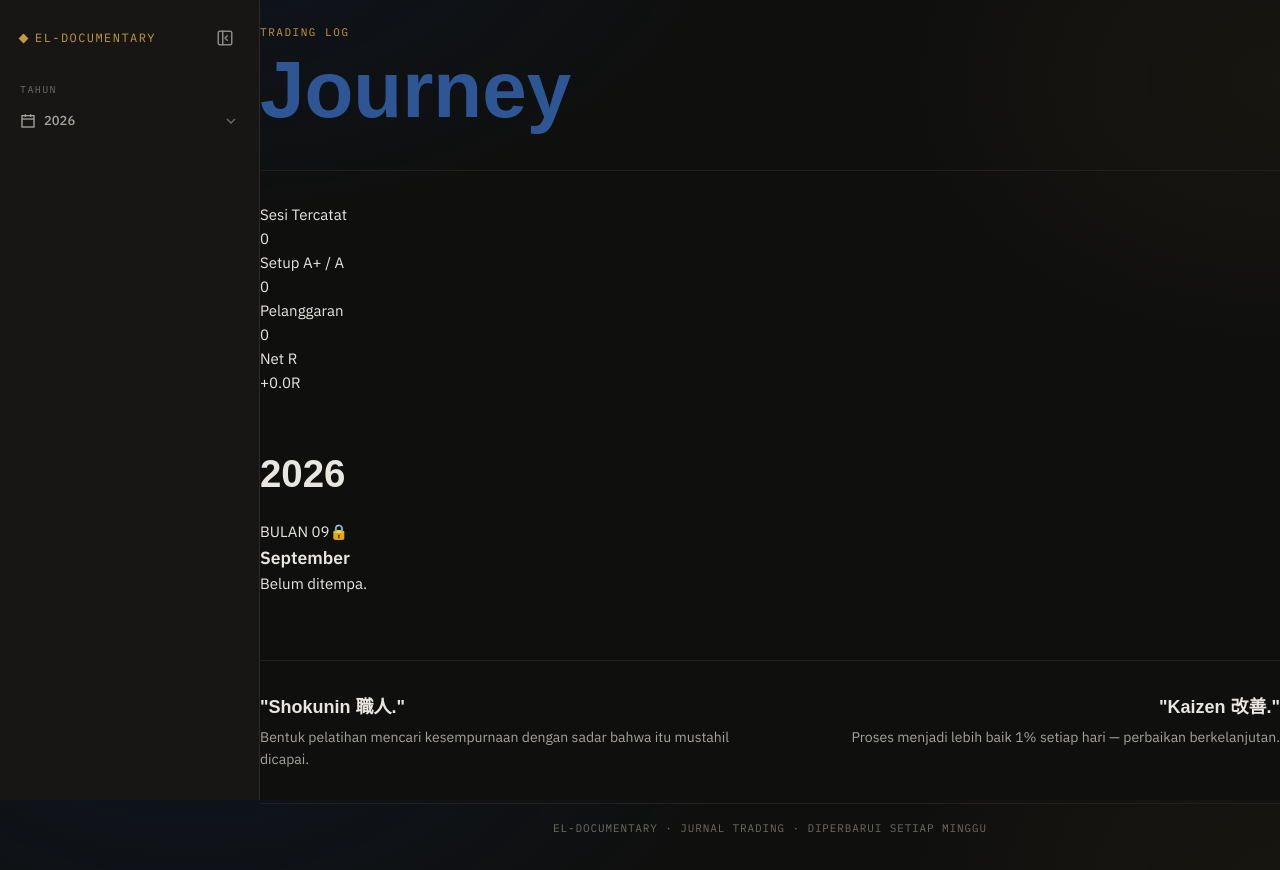
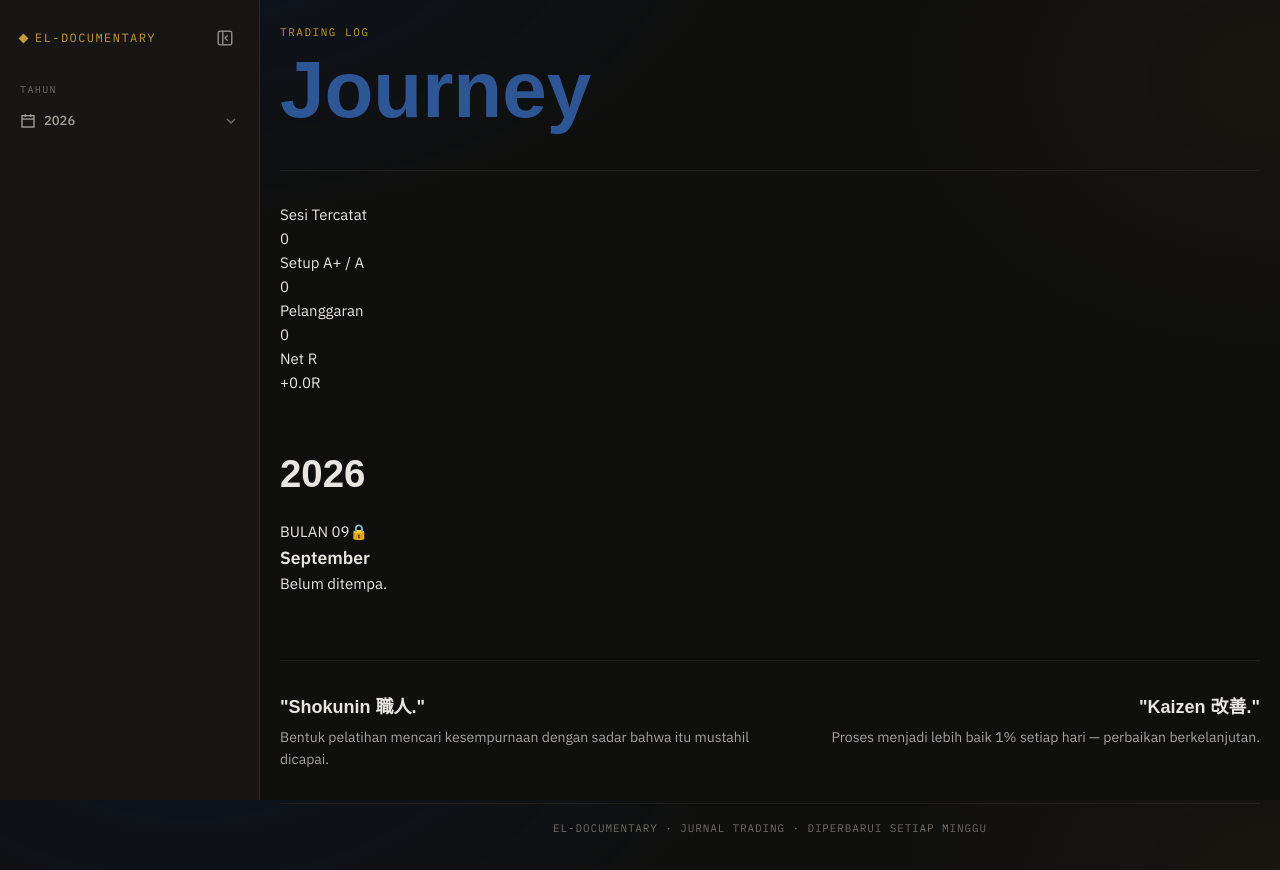
Before and after one commit to Eleven-stack11/the-tempering, a Next.js app: page / in a window 1280 px wide. Shown: the top 870 px of the page. Built offline with nearby package versions, Linux system fonts and the light colour scheme; a web font is replaced by a local one.

Commit message:
Update page.tsx

```diff
--- a/app/page.tsx
+++ b/app/page.tsx
@@ -43,7 +43,14 @@ export default async function HomePage() {
   );
 
   return (
-    <div className="page-container" style={{ paddingTop: "24px", paddingBottom: "48px" }}>
+    <div
+      style={{
+        maxWidth: "1180px",
+        margin: "0 auto",
+        padding: "24px 20px 48px",
+        width: "100%",
+      }}
+    >
       {/* ===== HEADER ===== */}
       <header style={{ marginBottom: "40px" }}>
         <div
@@ -169,7 +176,6 @@ export default async function HomePage() {
             marginBottom: "32px",
           }}
         >
-          {/* Desktop: flex row, Mobile: flex column */}
           <div
             style={{
               display: "flex",
@@ -177,7 +183,7 @@ export default async function HomePage() {
               justifyContent: "space-between",
               gap: "24px",
             }}
-            className="md:flex-row"
+            className="md-flex-row"
           >
             {/* Kiri — Shokunin */}
             <div style={{ maxWidth: "480px", textAlign: "left" }}>
@@ -209,7 +215,7 @@ export default async function HomePage() {
                 maxWidth: "480px",
                 textAlign: "left",
               }}
-              className="md:text-right"
+              className="md-text-right"
             >
               <h4
                 style={{
@@ -234,13 +240,12 @@ export default async function HomePage() {
             </div>
           </div>
 
-          {/* Media query untuk desktop: Kaizen rata kanan */}
           <style>{`
             @media (min-width: 768px) {
-              .md\\:flex-row {
+              .md-flex-row {
                 flex-direction: row !important;
               }
-              .md\\:text-right {
+              .md-text-right {
                 text-align: right !important;
               }
             }
```
